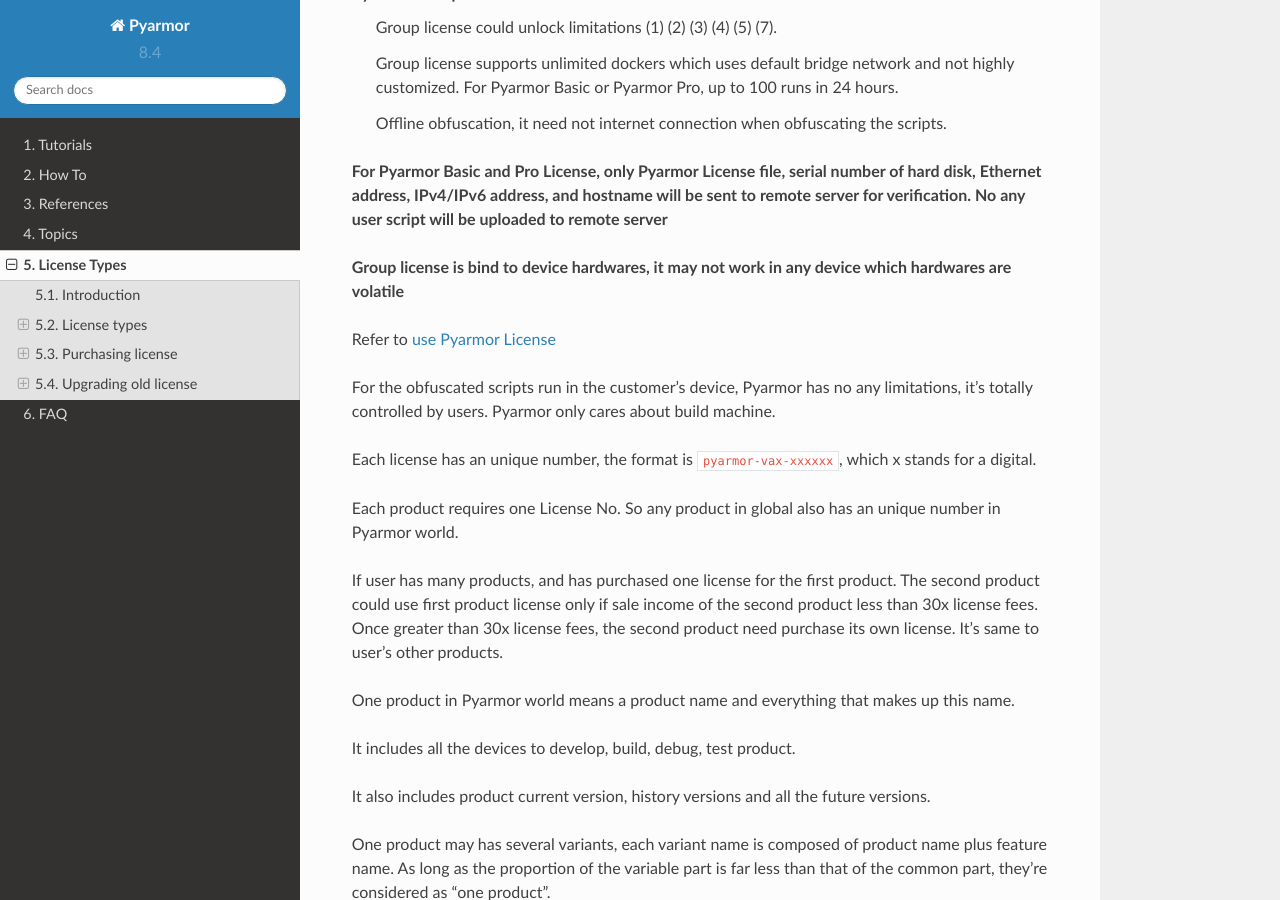
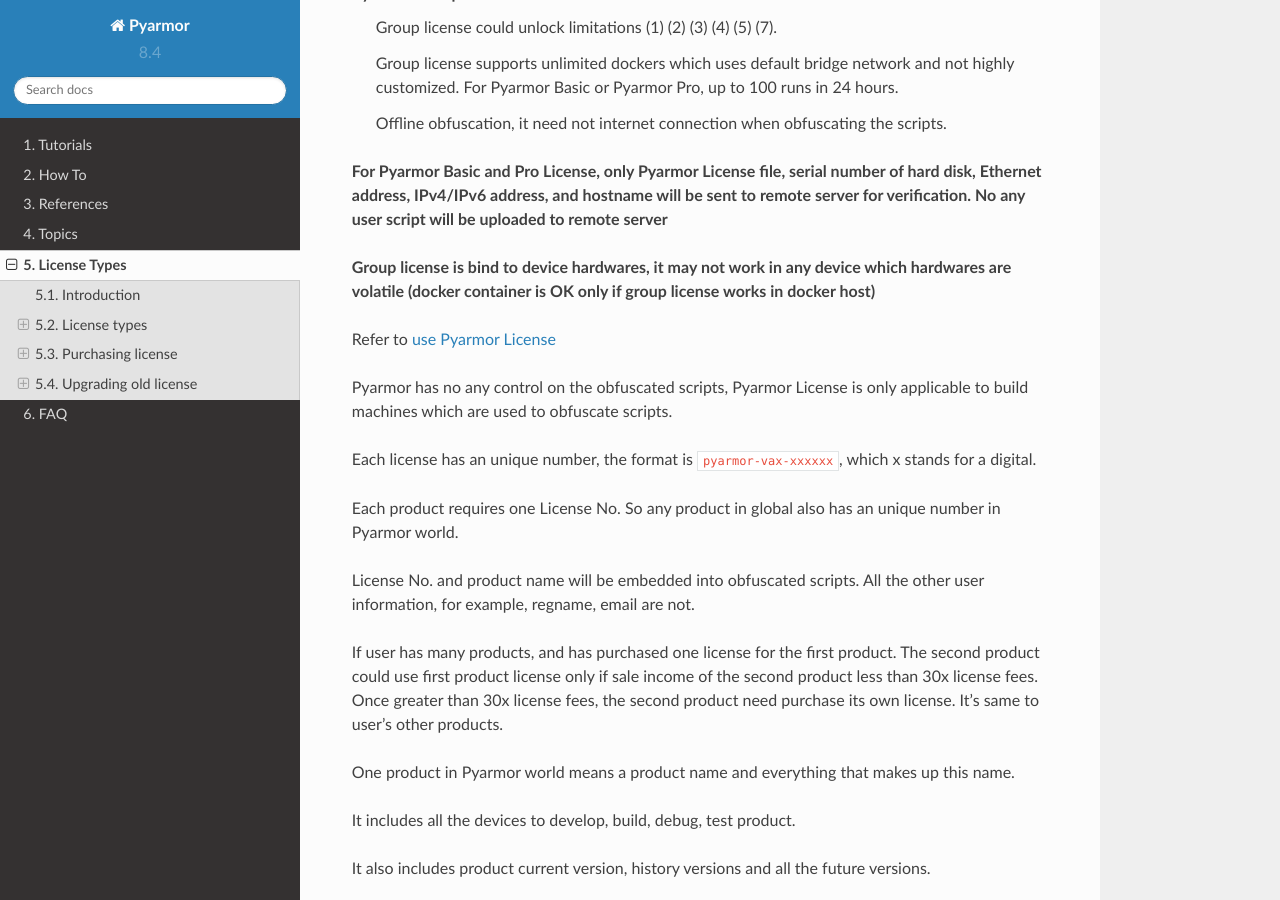
Before and after one commit to dashingsoft/pyarmor, a Sphinx documentation site: the page built from docs/licenses.rst, in a window 1280 px wide and 900 px high, scrolled down 1153 px. Built offline with Sphinx 7.4.7 and the Read the Docs theme 2.0.0, drawn with Linux system fonts in a browser that asks for light colours.

Commit message:
Refine license to make it clear

```diff
--- a/docs/licenses.rst
+++ b/docs/licenses.rst
@@ -55,15 +55,17 @@
 
 **For Pyarmor Basic and Pro License, only Pyarmor License file, serial number of hard disk, Ethernet address, IPv4/IPv6 address, and hostname will be sent to remote server for verification. No any user script will be uploaded to remote server**
 
-**Group license is bind to device hardwares, it may not work in any device which hardwares are volatile**
+**Group license is bind to device hardwares, it may not work in any device which hardwares are volatile (docker container is OK only if group license works in docker host)**
 
 Refer to :doc:`use Pyarmor License <how-to/register>`
 
-For the obfuscated scripts run in the customer's device, Pyarmor has no any limitations, it's totally controlled by users. Pyarmor only cares about build machine.
+Pyarmor has no any control on the obfuscated scripts, Pyarmor License is only applicable to build machines which are used to obfuscate scripts.
 
 Each license has an unique number, the format is ``pyarmor-vax-xxxxxx``, which x stands for a digital.
 
 Each product requires one License No. So any product in global also has an unique number in Pyarmor world.
+
+License No. and product name will be embedded into obfuscated scripts. All the other user information, for example, regname, email are not.
 
 If user has many products, and has purchased one license for the first product. The second product could use first product license only if sale income of the second product less than 30x license fees. Once greater than 30x license fees, the second product need purchase its own license. It's same to user's other products.
 
```
